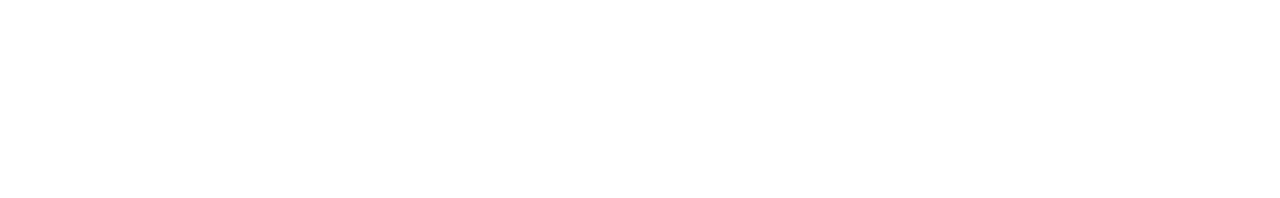
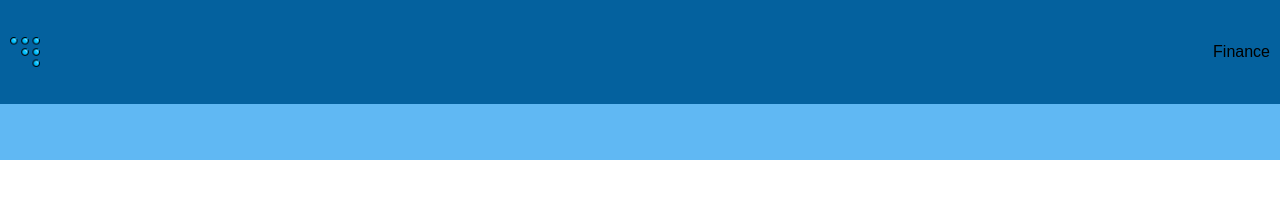
Before and after one commit to KAYOGS/Finance, a plain HTML site: page index.html in a window 1280 px wide. Drawn offline with Linux system fonts and the light colour scheme.

Commit message:
criação inicial do nav

```diff
--- a/index.html
+++ b/index.html
@@ -5,14 +5,24 @@
     <meta charset="UTF-8">
     <meta name="viewport" content="width=device-width, initial-scale=1.0">
     <title>Finance</title>
-    <link rel="shortcut icon" href="favicon.ico" type="image/x-icon">
+    <link rel="shortcut icon" href="images/logotipos.png" type="image/x-icon">
     <link rel="stylesheet" href="style/components/nav.css">
     <link rel="stylesheet" href="style/components/footer.css">
     <link rel="stylesheet" href="style/index.css">
 </head>
 
 <body>
-
+    <nav id="nav">
+        <div id="nav_top">
+            <div id="left_nav_top">
+                <img src="images/logotipos.png" alt="logo" id="logo">
+            </div>
+            <div id="right_nav_top">
+                <label for="" id="titulo_nav_top">Finance</label>
+            </div>
+        </div>
+        <div id="nav_end"></div>
+    </nav>
 </body>
 
 </html>
--- a/style/components/nav.css
+++ b/style/components/nav.css
@@ -0,0 +1,50 @@
+* {
+    padding: 0;
+    margin: 0;
+}
+
+#nav {
+    width: 100%;
+    height: 20dvh;
+}
+
+#nav_top {
+    width: 100%;
+    height: 13dvh;
+    display: grid;
+    grid-template-columns: auto auto;
+    background-color:rgb(4, 97, 158);
+}
+
+#nav_end {
+    width: 100%;
+    height: 7dvh;
+    background-color:rgb(96, 184, 243);
+}
+
+#left_nav_top {
+    width: 50px;
+    height: auto;
+    display: flex;
+    align-items: center;
+    justify-content: center;
+}
+
+#right_nav_top {
+    width: 100%;
+    height: auto;
+    display: flex;
+    justify-content: right;
+    align-items: center;
+}
+
+#logo {
+    width: 30px;
+    height: 30px;
+}
+
+#titulo_nav_top {
+    font-family: arial;
+    color: black;
+    margin: 10px;
+}
```
